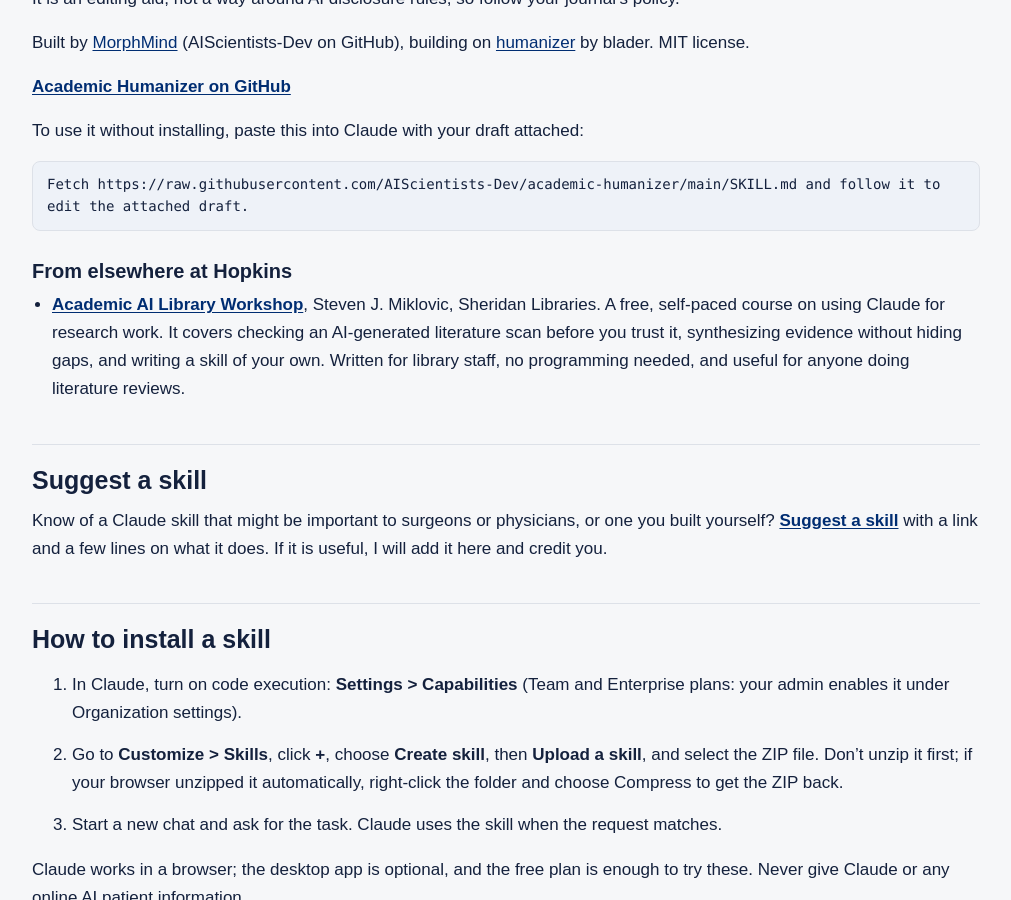
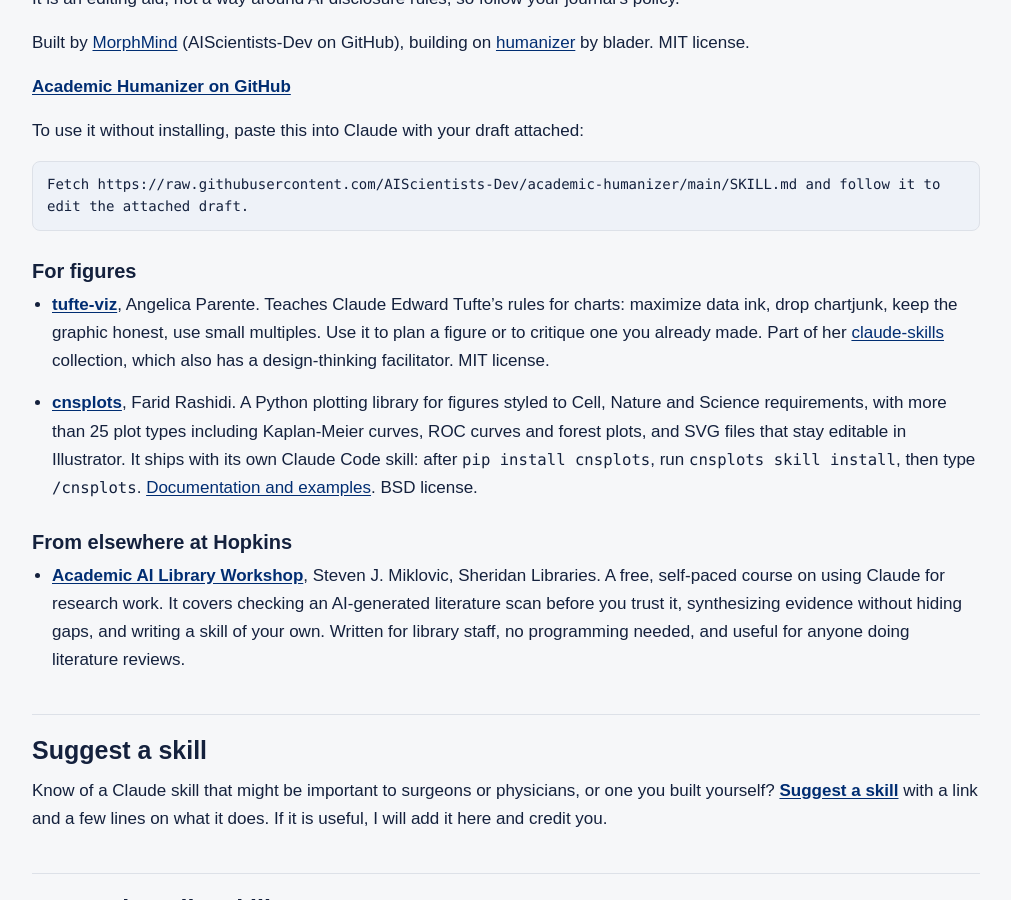
Before and after one commit to davidstonko/ai-surgery, a Jekyll site: the page built from docs/skills/index.md, in a window 1280 px wide and 900 px high, scrolled down 2136 px. Shown: the whole window, without its empty margins (134-1145 px from the left). Built offline with Jekyll 4.4.1, drawn with Linux system fonts in a browser that asks for light colours.

Commit message:
Skills: tufte-viz and cnsplots for figures
Co-Authored-By: Claude Opus 5.5 <noreply@anthropic.com>
Claude-Session: https://claude.ai/code/session_01W165zyvQTjRsHcuJdEwoPV

````diff
--- a/docs/skills/index.md
+++ b/docs/skills/index.md
@@ -69,6 +69,11 @@ To use it without installing, paste this into Claude with your draft attached:
 Fetch https://raw.githubusercontent.com/AIScientists-Dev/academic-humanizer/main/SKILL.md and follow it to edit the attached draft.
 ```
 
+### For figures
+
+- **[tufte-viz](https://github.com/aparente/claude-skills/tree/master/skills/tufte-viz)**, Angelica Parente. Teaches Claude Edward Tufte's rules for charts: maximize data ink, drop chartjunk, keep the graphic honest, use small multiples. Use it to plan a figure or to critique one you already made. Part of her [claude-skills](https://github.com/aparente/claude-skills) collection, which also has a design-thinking facilitator. MIT license.
+- **[cnsplots](https://github.com/faridrashidi/cnsplots)**, Farid Rashidi. A Python plotting library for figures styled to Cell, Nature and Science requirements, with more than 25 plot types including Kaplan-Meier curves, ROC curves and forest plots, and SVG files that stay editable in Illustrator. It ships with its own Claude Code skill: after `pip install cnsplots`, run `cnsplots skill install`, then type `/cnsplots`. [Documentation and examples](https://cnsplots.farid.one/). BSD license.
+
 ### From elsewhere at Hopkins
 
 - **[Academic AI Library Workshop](https://jhu-sheridan-libraries.github.io/academic-ai-library-workshop/)**, Steven J. Miklovic, Sheridan Libraries. A free, self-paced course on using Claude for research work. It covers checking an AI-generated literature scan before you trust it, synthesizing evidence without hiding gaps, and writing a skill of your own. Written for library staff, no programming needed, and useful for anyone doing literature reviews.
````
